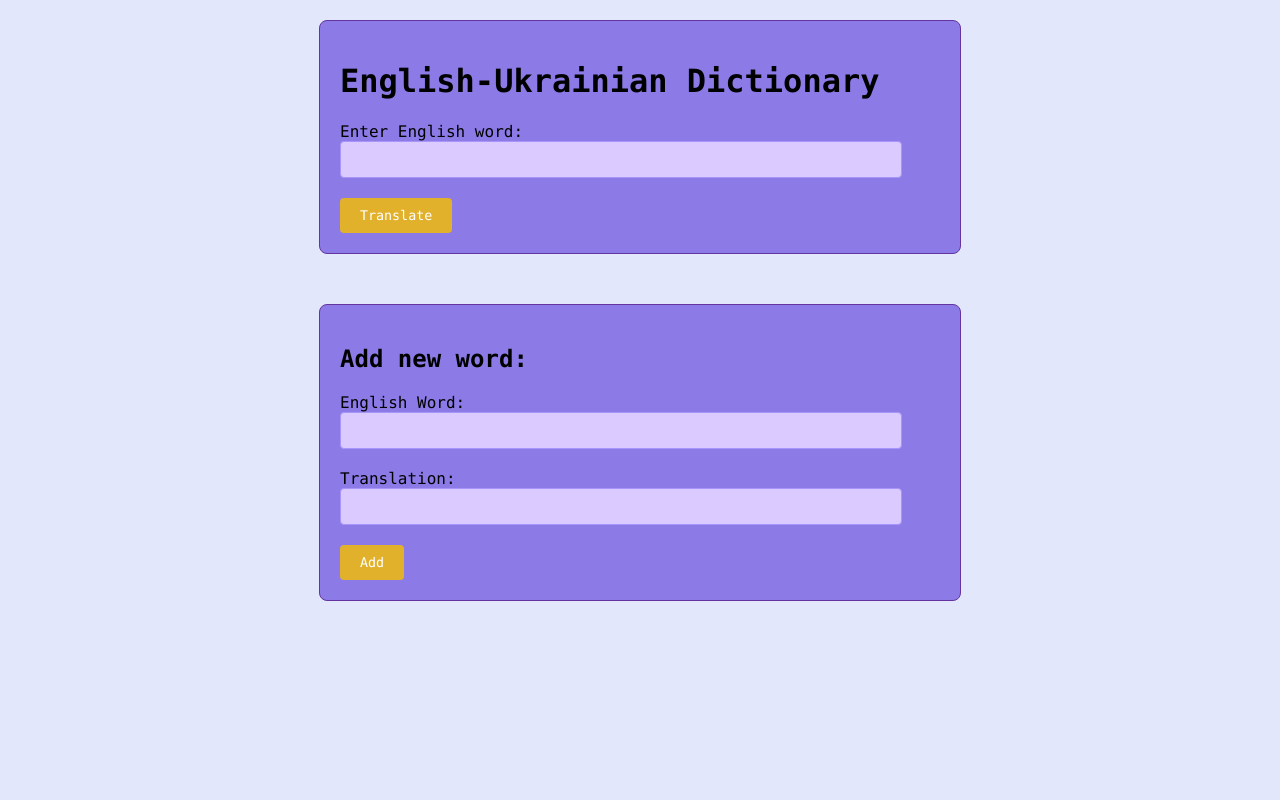
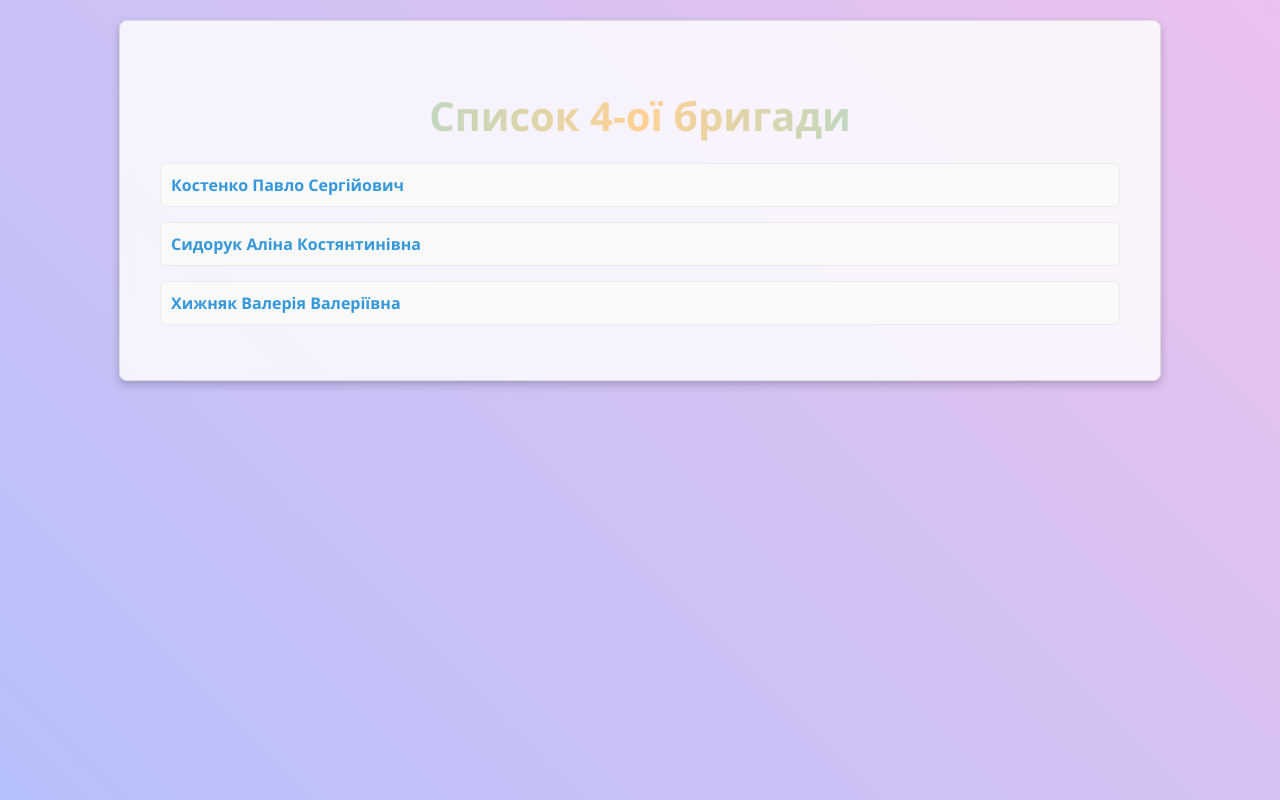
Before and after one commit to AlinaSydoruk/IIT_group_4, a Flask app: page / in a window 1280 px wide. Run offline with Flask 3, Linux system fonts and the light colour scheme.

Commit message:
group site

```diff
--- a/app.py
+++ b/app.py
@@ -1,47 +1,26 @@
-from flask import Flask, render_template, request
-import redis
+from flask import Flask, render_template
 
 app = Flask(__name__)
-try:
-    cache = redis.Redis(host='127.0.0.1', port=6379)
-except Exception as e:
-    print(f"Error connecting to Redis: {e}")
-    cache = None
 
 @app.route('/')
 def index():
     return render_template('index.html')
 
-@app.route('/add_word', methods=['POST'])
-def add_word():
-    try:
-        word = request.form['word2']
-        translation = request.form['translation']
-        if cache:
-            cache.set(word, translation)
-            print(f"Added word: {word}, Translation: {translation}")
-            return render_template('add_word_result.html')
-        else:
-            return "Error: Cache is not available"
-    except Exception as e:
-        return f"An error occurred: {e}"
+@app.route('/participant/<int:participant_id>')
+def participant(participant_id):
 
-@app.route('/translate', methods=['GET', 'POST'])
-def translate():
-    if request.method == 'POST':
-        try:
-            word = request.form['word1']
-            if cache:
-                translation = cache.get(word)
-                if translation:
-                    translation = translation.decode('utf-8')  # Декодуємо байтовий рядок в рядок Unicode
-                    return render_template('result.html', word=word, translation=translation)
-                else:
-                    return render_template('result.html', word=word, translation="Translation not found")
-            else:
-                return "Error: Cache is not available"
-        except Exception as e:
-            return f"An error occurred: {e}"
+    participant_data = {
+        1: {'name': 'Костенко Павло Сергійович', 'age': 20, 'email': 'pashasonic10@gmail.com',
+            'sex':'Чоловіча', 'country':'Австрія', 'city':'Відень'},
+        2: {'name': 'Сидорук Аліна Костянтинівна', 'age': 19, 'email': 'sydorukalina2020@gmail.com',
+            'sex':'Жіноча', 'country':'Швейцарія', 'city':'Люцерн'},
+        3: {'name': 'Хижняк Валерія Валеріївна', 'age': 19, 'email': 'valeriia_khyzhniak@gmail.com',
+            'sex': 'Жіноча', 'country':'Австрія', 'city':'Відень'}
+    }
+    participant_info = participant_data.get(participant_id)
+    if not participant_info:
+        return 'Учасник не знайдений'
+    return render_template('participant.html', participant=participant_info)
 
 if __name__ == '__main__':
     app.run(debug=True)
--- a/compose.yaml
+++ b/compose.yaml
@@ -7,5 +7,3 @@ services:
       - .:/code
     environment:
       FLASK_DEBUG: "true"
-  redis:
-    image: "redis:latest"
--- a/static/css/main.css
+++ /dev/null
@@ -1,40 +0,0 @@
-body {
-    font-family:  Lucida Console, monospace;
-    background-color: #e3e7fc;
-    margin: 0;
-    padding: 20px;
-  }
-
-  .translator-container {
-    background-color: #8c7ae6;
-    border: 1px solid #64359e;
-    padding: 20px;
-    border-radius: 8px;
-    max-width: 600px;
-    margin: auto;
-    margin-bottom: 50px;
-  }
-
-
-  .input-text {
-    width: 90%;
-    padding: 10px;
-    margin-bottom: 20px;
-    border: 1px solid #a895f9;
-    border-radius: 4px;
-    background-color: #dbcaff;
-  }
-
-  .translate-button {
-    font-family:  Lucida Console, monospace;
-    background-color: #e1b12c;
-    color: white;
-    padding: 10px 20px;
-    border: none;
-    border-radius: 4px;
-    cursor: pointer;
-  }
-
-  .translate-button:hover {
-    background-color: #ab851e;
-  }
--- /dev/null
+++ b/static/css/styles.css
@@ -0,0 +1,106 @@
+body {
+    font-family: 'Segoe UI', Tahoma, Geneva, Verdana, sans-serif;
+    margin: 0;
+    padding: 0;
+    background: linear-gradient(45deg, #e8eff1, #a6c0fe, #fbc2eb);
+    background-size: 400% 400%;
+    animation: gradientBG 15s ease infinite;
+    color: #333;
+}
+
+@keyframes gradientBG {
+    0% { background-position: 0% 50%; }
+    50% { background-position: 100% 50%; }
+    100% { background-position: 0% 50%; }
+}
+
+.container {
+    max-width: 960px;
+    margin: 20px auto;
+    padding: 40px;
+    background-color: rgba(255, 255, 255, 0.8);
+    backdrop-filter: blur(5px);
+    border-radius: 8px;
+    box-shadow: 0 4px 8px rgba(0, 0, 0, 0.2);
+    border: 1px solid #dcdcdc;
+    transition: all 0.3s ease;
+}
+
+
+h1 {
+    text-align: center;
+    color: #5a5a5a;
+    font-size: 2.5em;
+    margin-bottom: 0.5em;
+    background: -webkit-linear-gradient(left, #70e1f5, #ffd194, #70e1f5);
+    -webkit-background-clip: text;
+    -webkit-text-fill-color: transparent;
+    animation: rainbowText 10s ease infinite;
+}
+
+@keyframes rainbowText {
+    0% { background-position: 0% 50%; }
+    50% { background-position: 100% 50%; }
+    100% { background-position: 0% 50%; }
+}
+
+ul {
+    list-style-type: none;
+    padding: 0;
+    margin: 0;
+}
+
+li {
+    margin-bottom: 15px;
+    padding: 10px;
+    background-color: #f9f9f9;
+    border: 1px solid #eaeaea;
+    border-radius: 4px;
+    transition: all 0.3s ease;
+}
+
+li:hover {
+    background-color: #efefef;
+    box-shadow: 0 5px 15px rgba(0,0,0,0.1);
+}
+
+a {
+    text-decoration: none;
+    color: #3498db;
+    font-weight: bold;
+    transition: all 0.3s ease;
+}
+
+a:hover {
+    color: #2962ff;
+    text-decoration: underline;
+    transform: scale(1.05);
+}
+
+.participant-info {
+    background-color: #f2f2f2;
+    padding: 20px;
+    border-radius: 4px;
+    border: 1px solid #eaeaea;
+    margin-top: 30px;
+    transition: all 0.3s ease;
+}
+
+.participant-info:hover {
+    background-color: #eeeeee;
+    box-shadow: 0 5px 15px rgba(0,0,0,0.1);
+}
+
+.back-link {
+    display: block;
+    margin-top: 30px;
+    color: #3498db;
+    text-align: center;
+    font-size: 1.2em;
+    transition: all 0.3s ease;
+}
+
+.back-link:hover {
+    color: #2962ff;
+    transform: scale(1.05);
+}
--- a/templates/index.html
+++ b/templates/index.html
@@ -1,29 +1,19 @@
 <!DOCTYPE html>
 <html>
 <head>
-    <title>English-Ukrainian Dictionary</title>
-    <link rel="stylesheet" href="{{ url_for('static', filename='css/main.css') }}">
+    <meta charset="UTF-8">
+    <meta name="viewport" content="width=device-width, initial-scale=1.0">
+    <title>Список 4-ої бригади</title>
+    <link rel="stylesheet" href="../static/css/styles.css">
 </head>
 <body>
-    <div class="translator-container">
-        <h1>English-Ukrainian Dictionary</h1>
-        <form action="/translate" method="post">
-            <label for="word1">Enter English word:</label><br>
-            <input class="input-text" type="text" id="word1" name="word1"><br>
-            <button class="translate-button" name="Translate">Translate</button>
-        </form>
-    </div>
-
-    <div class="translator-container">
-        <h2>Add new word:</h2>
-        <form action="/add_word" method="post">
-            <label for="word2">English Word:</label><br>
-            <input class="input-text" type="text" id="word2" name="word2"><br>
-            <label for="translation">Translation:</label><br>
-            <input class="input-text" type="text" id="translation" name="translation"><br>
-            <button class="translate-button" name="Add">Add</button>
-        </form>
-
+    <div class="container">
+        <h1>Список 4-ої бригади</h1>
+        <ul>
+            <li><a href="/participant/1">Костенко Павло Сергійович</a></li>
+            <li><a href="/participant/2">Сидорук Аліна Костянтинівна</a></li>
+            <li><a href="/participant/3">Хижняк Валерія Валеріївна</a></li>
+        </ul>
     </div>
 </body>
 </html>
```
Also changed, not shown: templates/add_word_result.html (deleted, +0 -12 lines), templates/participant.html (added, +22 -0 lines), templates/result.html (deleted, +0 -14 lines).
